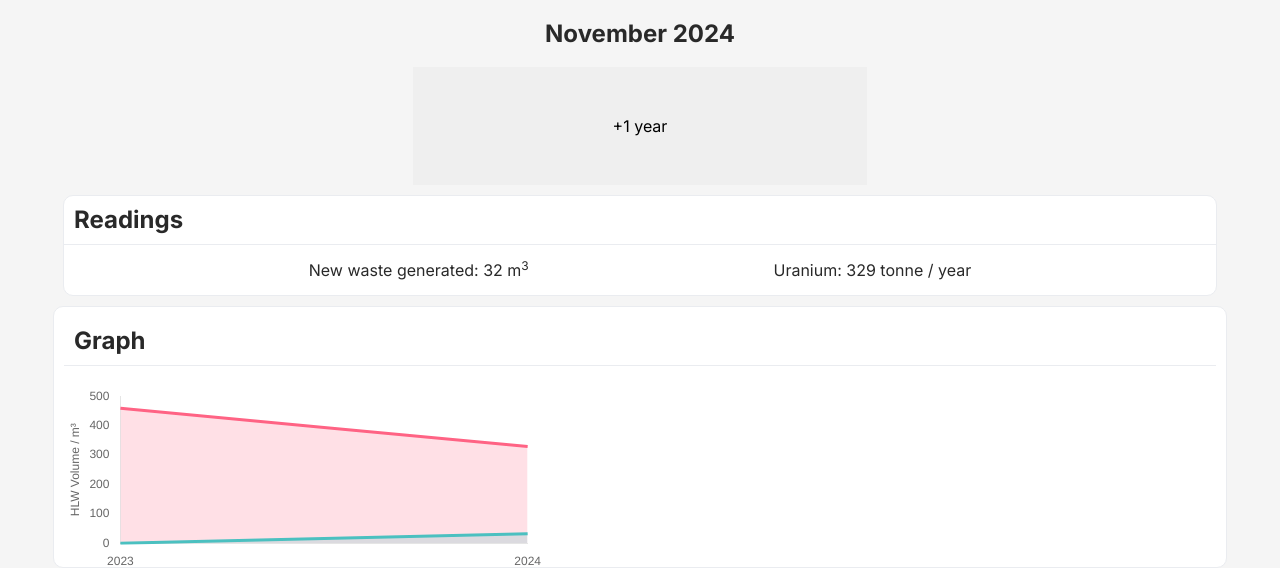
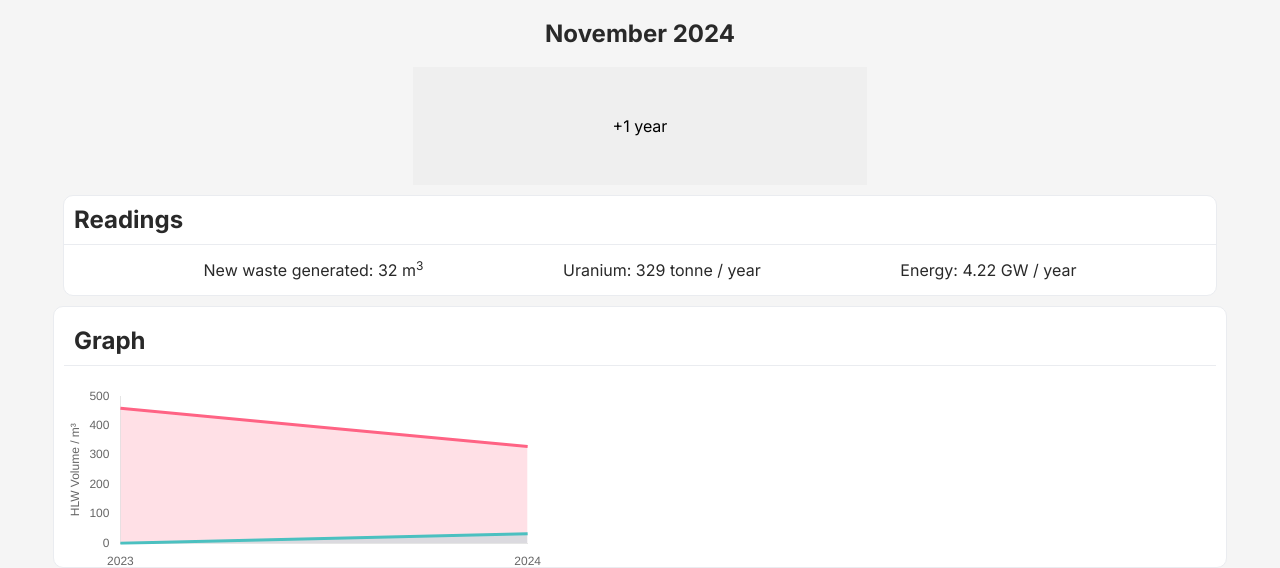
Before and after one commit to MatthewKokin/hlw-simulation, a plain HTML site: page index.html in a window 1280 px wide. Both pictures are taken after a click on the button "+1 year". Shown: the part 80-648 px from the top of the page. Drawn offline with nearby package versions, Linux system fonts and the light colour scheme.

Commit message:
feat: yearly electricity generated

```diff
--- a/JS/PowerPlant.js
+++ b/JS/PowerPlant.js
@@ -65,12 +65,14 @@ export default class PowerPlant {
         if (days < this.daysBeforeClosing) {
             wasteMassThisYear = this.generateWaste(days)
             uraniumUsedThisYear = this.useUranium(days)
+            this.generateElectricity(days)
 
             this.operationalDays += days;
             this.daysBeforeClosing -= days;
         } else if (this.daysBeforeClosing != 0 && days > this.daysBeforeClosing) {
             wasteMassThisYear = this.generateWaste(this.daysBeforeClosing)
             uraniumUsedThisYear = this.useUranium(this.daysBeforeClosing)
+            this.generateElectricity(this.daysBeforeClosing)
 
             this.operationalDays += this.daysBeforeClosing;
             this.daysBeforeClosing = 0;
@@ -78,12 +80,12 @@ export default class PowerPlant {
         } else if (this.daysBeforeClosing == 0) {
             wasteMassThisYear = 0
             uraniumUsedThisYear = 0
+            this.generateElectricity(0)
         }
 
         const wasteVolumeThisYear = this.wasteMassToVolume(wasteMassThisYear)
         this.nuclearWaste = this.generateWaste(this.operationalDays)
         let wasteVolumeTotal = this.wasteMassToVolume(this.nuclearWaste);
-        this.generateElectricity(this.operationalDays)
 
         return [wasteVolumeThisYear, wasteVolumeTotal, uraniumUsedThisYear]
     }
--- a/JS/main.js
+++ b/JS/main.js
@@ -5,6 +5,7 @@ const dateEl = document.getElementById("date-el")
 const dateBtn = document.getElementById("increment-btn")
 const wasteEl = document.getElementById("waste-value")
 const uraniumMassEl = document.getElementById("uranium-mass-used")
+const energyEl = document.getElementById("energy-generated")
 let powerPlants = createPowerPlants()
 let zeroArray = new Array(powerPlants.length).fill(0);
 
@@ -14,10 +15,13 @@ function increment() {
     count += 1;
     const days = 365;
     dateEl.textContent = "November " + count;
-    let wasteVolumeAllTimeTotal, wasteVolumesThisYear, totalUraniumUsedThisYear
-    [wasteVolumeAllTimeTotal, wasteVolumesThisYear, totalUraniumUsedThisYear] = setOperationalDays(powerPlants, days)
+    let wasteVolumeAllTimeTotal, wasteVolumesThisYear, totalUraniumUsedThisYear, totalElectricityThisYear
+    [wasteVolumeAllTimeTotal, wasteVolumesThisYear, totalUraniumUsedThisYear, totalElectricityThisYear] = setOperationalDays(powerPlants, days)
+
     wasteEl.innerHTML = "New waste generated: " + wasteVolumeAllTimeTotal.toFixed(0) + " m<sup>3</sup>"
     uraniumMassEl.innerHTML = "Uranium: " + totalUraniumUsedThisYear.toFixed(0) + " tonne / year"
+    energyEl.innerHTML = "Energy: " + totalElectricityThisYear.toFixed(2) + " GW / year"
+
     updateChart(count, wasteVolumeAllTimeTotal, totalUraniumUsedThisYear)
     updateDashboard(powerPlants, wasteVolumesThisYear);
 }
--- a/JS/utils.js
+++ b/JS/utils.js
@@ -13,15 +13,18 @@ export function setOperationalDays(plants, days) {
     let wasteVolumeAllTimeTotal = 0; // For all the factories
     let wasteVolumesThisYear = []; // For each factory
     let totalUraniumUsedThisYear = 0 // For all the factories
+    let totalElectricityThisYear = 0 // For all the factories
 
     for (let plant of plants) {
         let [wasteVolumeThisYearForPlant, wasteVolumeTotalForPlant, uraniumUsedThisYear] = plant.isOperatingOrBuilding(days)
         wasteVolumesThisYear.push(wasteVolumeThisYearForPlant)
         wasteVolumeAllTimeTotal += wasteVolumeTotalForPlant
         totalUraniumUsedThisYear += uraniumUsedThisYear
+        totalElectricityThisYear += plant.generatedElectricity
     }
+    console.log(totalElectricityThisYear);
 
-    return [wasteVolumeAllTimeTotal, wasteVolumesThisYear, totalUraniumUsedThisYear];
+    return [wasteVolumeAllTimeTotal, wasteVolumesThisYear, totalUraniumUsedThisYear, totalElectricityThisYear];
 }
 
 
--- a/index.html
+++ b/index.html
@@ -14,7 +14,8 @@
                 <h2>Readings</h2>
                 <div class="params">
                     <p id="waste-value">New waste generated: 0 m<sup>3</sup></p>
-                    <p id="uranium-mass-used">Uranium: 0 tonne / year</p> <!-- (Was used in previous year) -->
+                    <p id="uranium-mass-used">Uranium: 0 tonne / year</p> <!-- (Was used this year) -->
+                    <p id="energy-generated">Energy: 0 GW / year</p> <!-- (Was produced this year) -->
                 </div>
             </div>
         </div>
```
